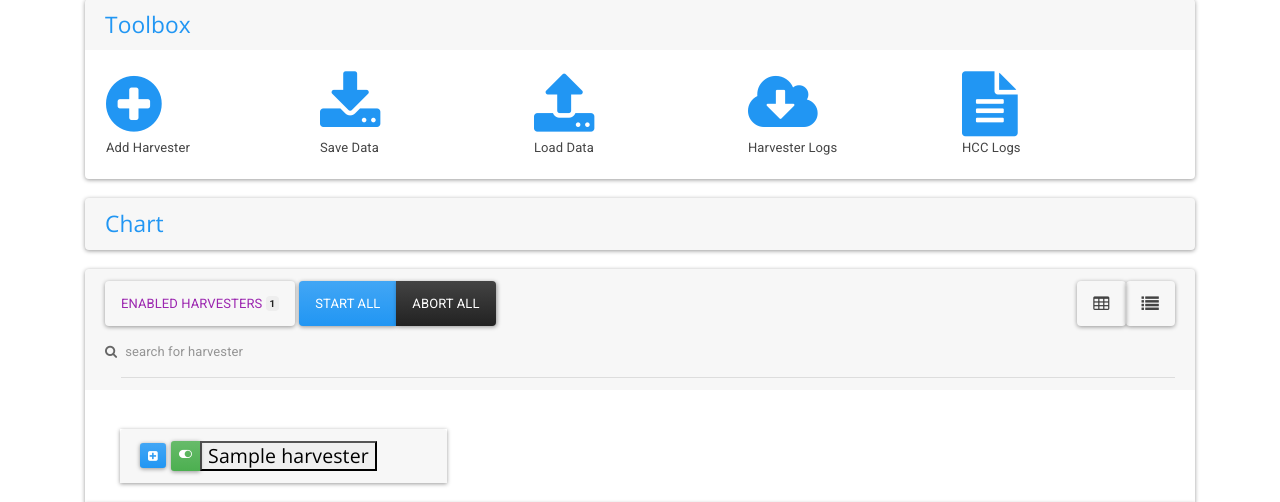
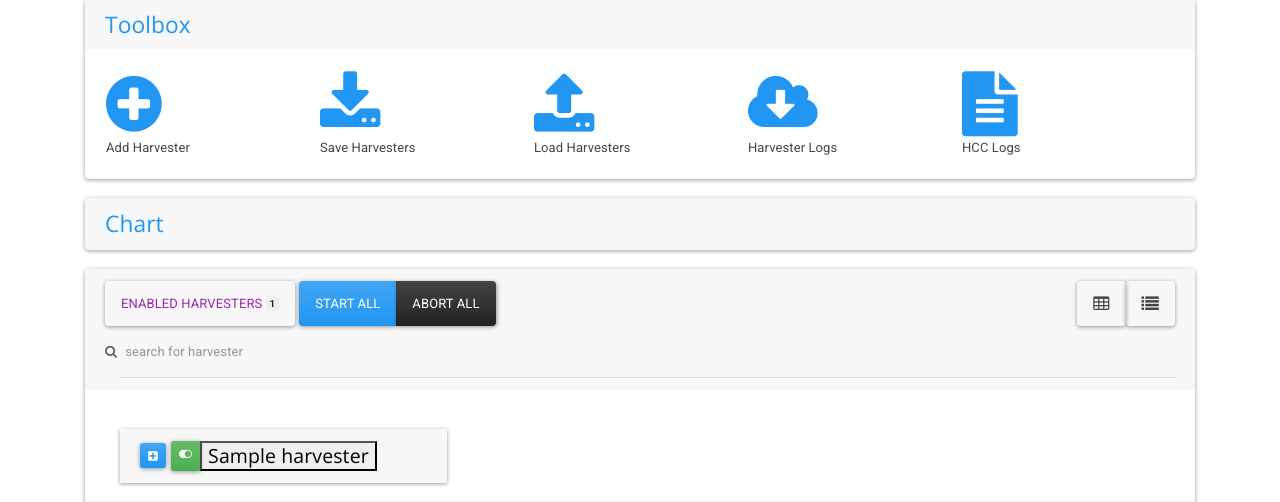
Before and after one commit to GeRDI-Project/HarvesterControlCenter, a Django app: template templates/hcc/index.html in a window 1280 px wide, after a click on "Toolbox". Shown: the part 156-658 px from the top of the page. Run offline with Django 3.2, Linux system fonts and the light colour scheme; a user stored in the database is signed in; tables that the repository leaves empty hold one stand-in row (values such as "Sample post"); the template is opened without the code that fills it: values that come from a table or form of the project are taken from there, most other values are stand-ins (such as "Sample title", 1, 10 or a date in 2020); some libraries are stand-ins or nearby versions.

Commit message:
MDM-74 renamed buttons

```diff
--- a/templates/hcc/index.html
+++ b/templates/hcc/index.html
@@ -51,8 +51,8 @@
                         </tr>
                         <tr>
                             <td>Add Harvester</td>
-                            <td>Save Data</td>
-                            <td>Load Data</td>
+                            <td>Save Harvesters</td>
+                            <td>Load Harvesters</td>
                             <td>Harvester Logs</td>
                             <td>HCC Logs</td>
                         </tr>
@@ -494,7 +494,7 @@
                 </div>
                 <div id="modal-footer" class="modal-footer">
                     <button class="btn btn-primary" type="submit" Value="Save">
-                        Save
+                        Upload
                     </button>
                     <button type="button" class="btn" data-dismiss="modal" aria-label="Close">
                         Cancel
```
